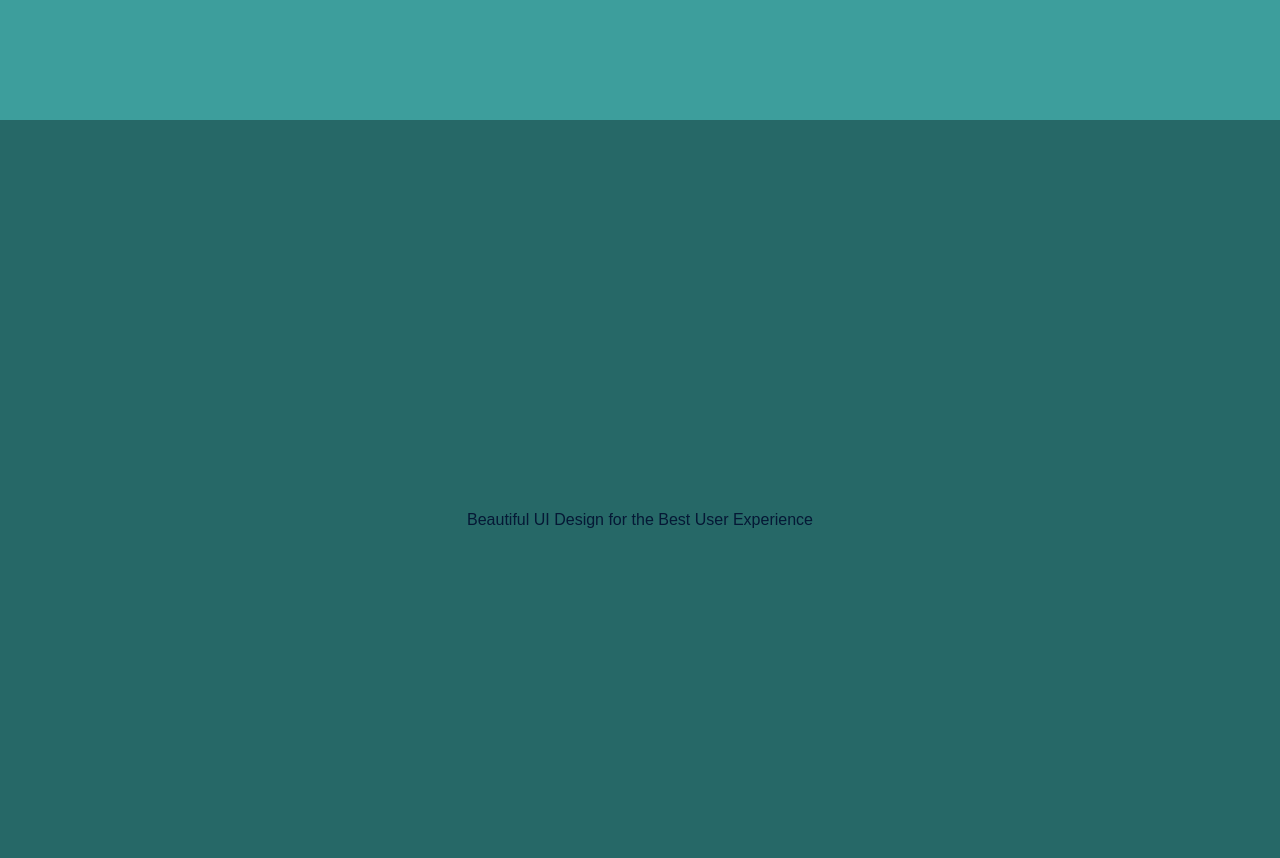
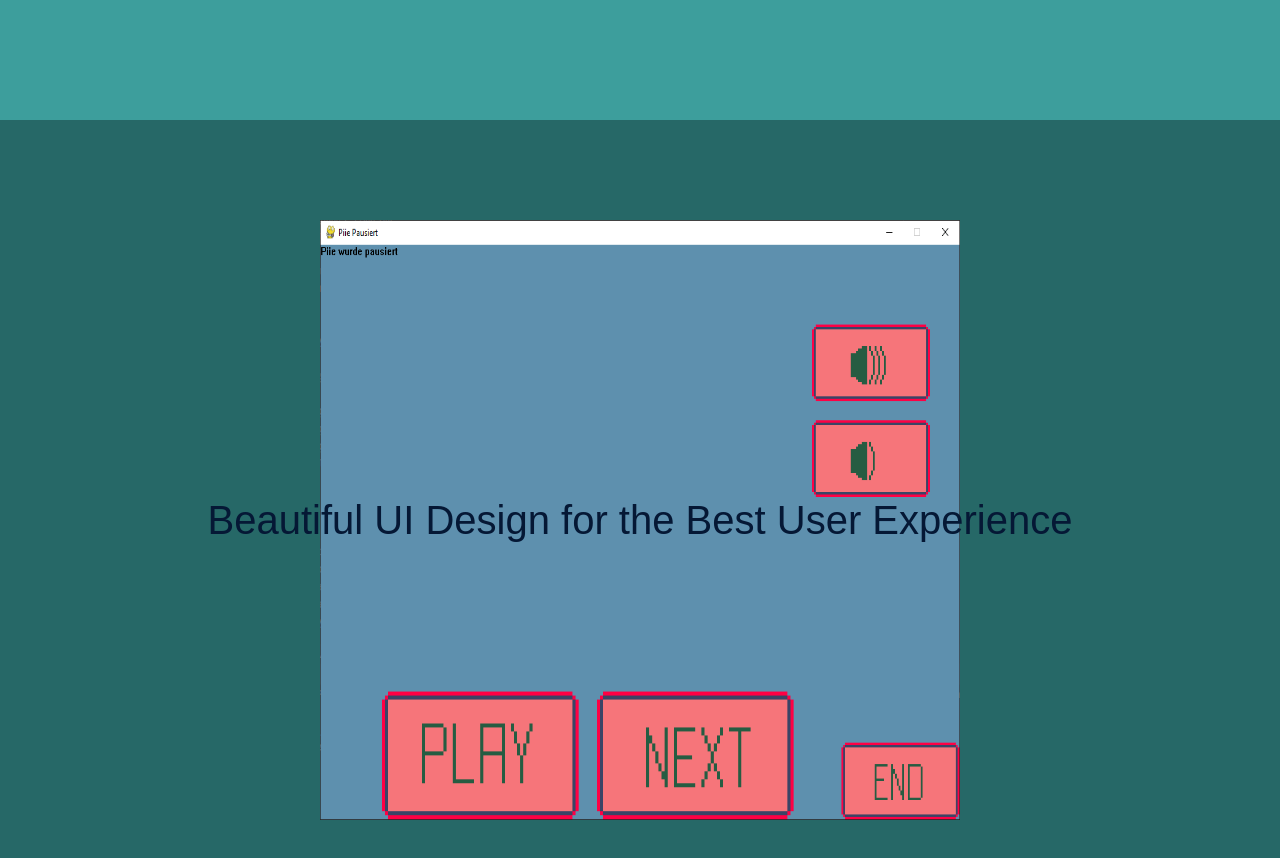
Before and after one commit to JuFo-Piie/piie, a plain HTML site: page index.html in a window 1280 px wide. Shown: the part 1480-2338 px from the top of the page. Drawn offline with Linux system fonts and the light colour scheme.

Commit message:
third_screen
made some changes to the third box

```diff
--- a/index.html
+++ b/index.html
@@ -33,7 +33,8 @@
 			</div>
 		</section>
 		<section id="third_screen">
-			<p>
+			<img src="ui_screenshot.png" align="center" height="75%" width="50%" id="ui_example">
+			<p style="position: absolute;">
 				Beautiful UI Design for the Best User Experience
 			</p>
 		</section>
--- a/styles.css
+++ b/styles.css
@@ -96,8 +96,19 @@ a:hover {
 	opacity: 1;
 }
 
+#ui_example {
+	margin: auto;
+	max-width: 50%;
+	max-height: 75%;
+	flex-basis: 150%;
+}
+
 #first_screen {
 	background: var(--text);
 }
 #second_screen {
 	background: var(--text2);
+}
+#third_screen {
+	font-size: 40px;
+}
```
Also changed, not shown: ui_screenshot.png (added).
